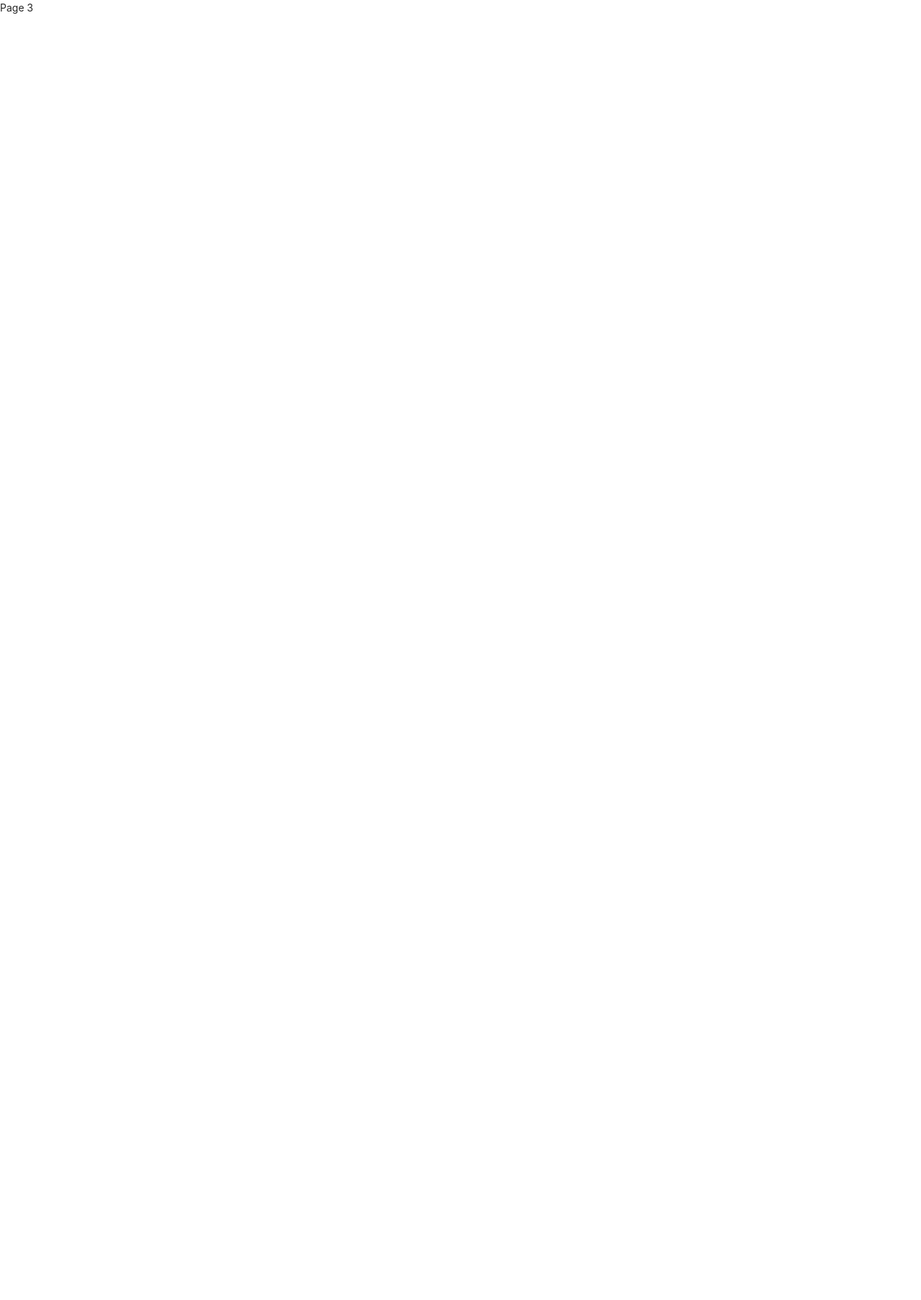
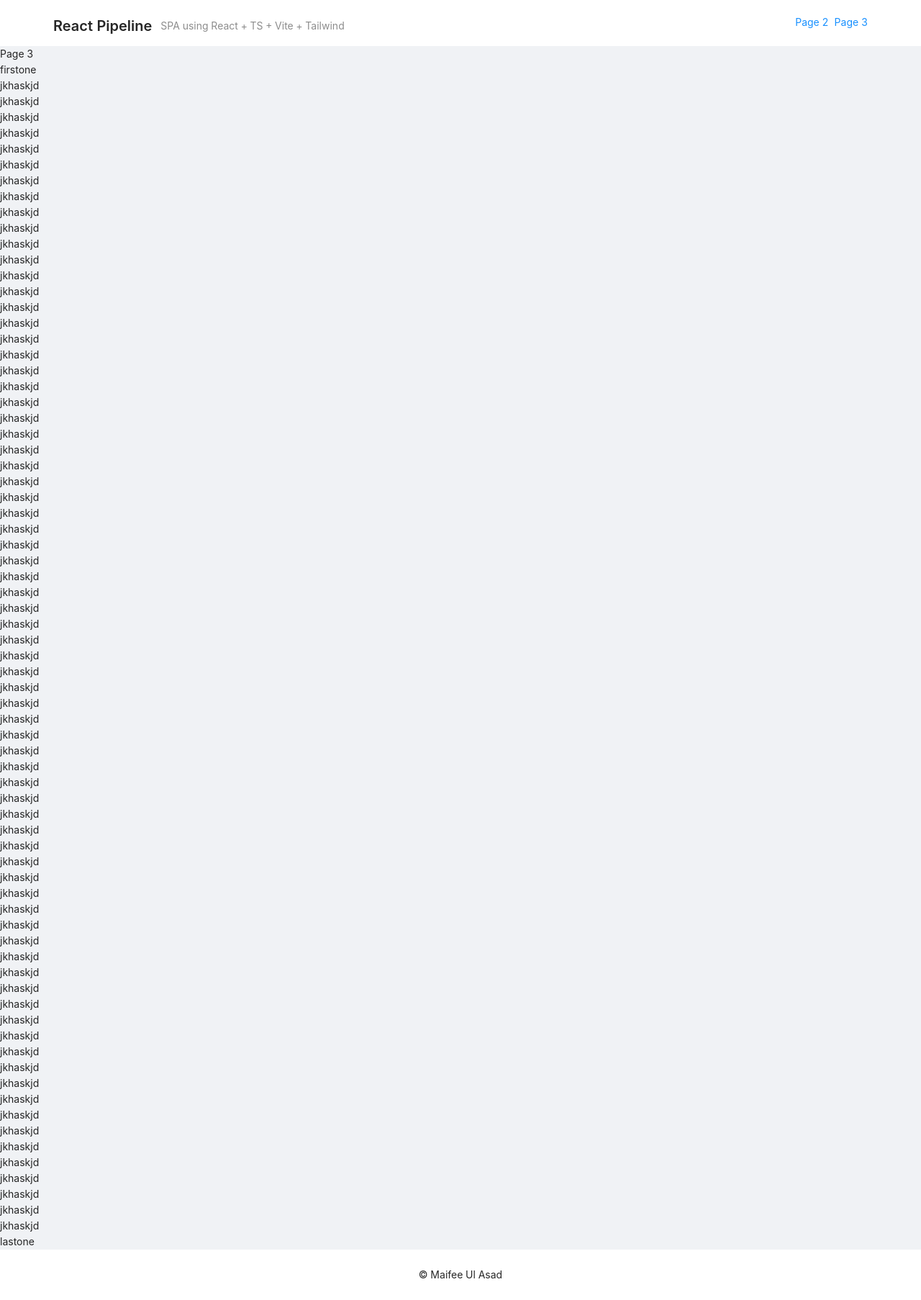
Before and after one commit to maifeeulasad/react-pipeline, a React (Vite) app: page /react-pipeline/page3 in a window 1280 px wide. Shown: the whole page at 72% size. Before the commit the page ends 800 px from the top, so only its background shows below. Built offline with nearby package versions, Linux system fonts and the light colour scheme.

Commit message:
basic antd layout in every page

```diff
--- a/index.html
+++ b/index.html
@@ -7,7 +7,7 @@
     <meta name="theme-color" content="#000000" />
     <meta
       name="description"
-      content="SPA created using React + TS + Vite + Tailwind"
+      content="SPA using React + TS + Vite + Tailwind"
     />
     <link rel="apple-touch-icon" href="./logo192.png" />
     <!--
--- a/src/App.tsx
+++ b/src/App.tsx
@@ -6,12 +6,14 @@ import {
   Navigate,
 } from 'react-router-dom';
 
+import { CustomLayout } from './layout/CustomLayout';
 import { Landing } from './component/landing/Landing';
 import { Page2 } from './component/Page2';
 import { Page3 } from './component/Page3';
 
 const App = () => (
   <BrowserRouter basename="/react-pipeline">
+    <CustomLayout>
       <Routes>
         <Route path="/landing" element={<Landing />} />
         <Route path="/page2" element={<Page2 />} />
@@ -21,7 +23,9 @@ const App = () => (
           element={<Navigate to="/landing" replace />}
         />
       </Routes>
+    </CustomLayout>
   </BrowserRouter>
+
 );
 
 // eslint-disable-next-line import/no-default-export
--- a/src/component/Page3.tsx
+++ b/src/component/Page3.tsx
@@ -2,7 +2,85 @@ import React, { useState } from 'react';
 
 const Page3 = () => {
   const [someState] = useState(3);
-  return <div>Page {someState}</div>;
+  return (
+    <div> Page {someState}
+      <div>firstone</div>
+      <div>jkhaskjd</div>
+      <div>jkhaskjd</div>
+      <div>jkhaskjd</div>
+      <div>jkhaskjd</div>
+      <div>jkhaskjd</div>
+      <div>jkhaskjd</div>
+      <div>jkhaskjd</div>
+      <div>jkhaskjd</div>
+      <div>jkhaskjd</div>
+      <div>jkhaskjd</div>
+      <div>jkhaskjd</div>
+      <div>jkhaskjd</div>
+      <div>jkhaskjd</div>
+      <div>jkhaskjd</div>
+      <div>jkhaskjd</div>
+      <div>jkhaskjd</div>
+      <div>jkhaskjd</div>
+      <div>jkhaskjd</div>
+      <div>jkhaskjd</div>
+      <div>jkhaskjd</div>
+      <div>jkhaskjd</div>
+      <div>jkhaskjd</div>
+      <div>jkhaskjd</div>
+      <div>jkhaskjd</div>
+      <div>jkhaskjd</div>
+      <div>jkhaskjd</div>
+      <div>jkhaskjd</div>
+      <div>jkhaskjd</div>
+      <div>jkhaskjd</div>
+      <div>jkhaskjd</div>
+      <div>jkhaskjd</div>
+      <div>jkhaskjd</div>
+      <div>jkhaskjd</div>
+      <div>jkhaskjd</div>
+      <div>jkhaskjd</div>
+      <div>jkhaskjd</div>
+      <div>jkhaskjd</div>
+      <div>jkhaskjd</div>
+      <div>jkhaskjd</div>
+      <div>jkhaskjd</div>
+      <div>jkhaskjd</div>
+      <div>jkhaskjd</div>
+      <div>jkhaskjd</div>
+      <div>jkhaskjd</div>
+      <div>jkhaskjd</div>
+      <div>jkhaskjd</div>
+      <div>jkhaskjd</div>
+      <div>jkhaskjd</div>
+      <div>jkhaskjd</div>
+      <div>jkhaskjd</div>
+      <div>jkhaskjd</div>
+      <div>jkhaskjd</div>
+      <div>jkhaskjd</div>
+      <div>jkhaskjd</div>
+      <div>jkhaskjd</div>
+      <div>jkhaskjd</div>
+      <div>jkhaskjd</div>
+      <div>jkhaskjd</div>
+      <div>jkhaskjd</div>
+      <div>jkhaskjd</div>
+      <div>jkhaskjd</div>
+      <div>jkhaskjd</div>
+      <div>jkhaskjd</div>
+      <div>jkhaskjd</div>
+      <div>jkhaskjd</div>
+      <div>jkhaskjd</div>
+      <div>jkhaskjd</div>
+      <div>jkhaskjd</div>
+      <div>jkhaskjd</div>
+      <div>jkhaskjd</div>
+      <div>jkhaskjd</div>
+      <div>jkhaskjd</div>
+      <div>jkhaskjd</div>
+      <div>lastone</div>
+    </div>
+  );
 };
 
 export { Page3 };
--- a/src/component/landing/Landing.tsx
+++ b/src/component/landing/Landing.tsx
@@ -1,8 +1,4 @@
 import React from 'react';
-import { PageHeader } from 'antd';
-import {
-  Link,
-} from 'react-router-dom';
 
 // import './Landing.css';
 
@@ -10,17 +6,7 @@ import logo from './landing.svg';
 
 const Landing = () => (
   <div>
-    <PageHeader
-      className="site-page-header"
-      title="Title"
-      subTitle="This is a subtitle"
-      extra={(
-        <>
-          <Link to="/page2">Page 2</Link>
-          <Link to="/page3">Page 3</Link>
-        </>
-)}
-    />
+
     <header>
       <img src={logo} className="animate-spin h-10" alt="logo" />
       <div className="text-red-600">
--- /dev/null
+++ b/src/layout/CustomLayout.tsx
@@ -0,0 +1,45 @@
+import React from 'react';
+import Layout from 'antd/lib/layout';
+import PageHeader from 'antd/lib/page-header';
+import { Link } from 'react-router-dom';
+
+const { Header, Content, Footer } = Layout;
+
+interface ILayoutProps {
+  children: any
+}
+
+// eslint-disable-next-line react/prefer-stateless-function
+class CustomLayout extends React.Component<ILayoutProps> {
+  render() {
+    const { children } = this.props;
+
+    return (
+      <Layout>
+        <Header style={{ backgroundColor: 'white' }}>
+          <PageHeader
+            className="site-page-header h-full"
+            title="React Pipeline"
+            subTitle="SPA using React + TS + Vite + Tailwind"
+            extra={
+              <>
+                <Link to="/page2">Page 2</Link>
+                <Link to="/page3">Page 3</Link>
+              </>
+            }
+          />
+        </Header>
+        <Content>
+          {children}
+        </Content>
+        <Footer style={{ backgroundColor: 'white' }}>
+          <div className="text-center">
+            &copy; Maifee Ul Asad
+          </div>
+        </Footer>
+      </Layout>
+    );
+  }
+}
+
+export { CustomLayout };
--- a/tailwind.config.js
+++ b/tailwind.config.js
@@ -1,6 +1,6 @@
 /** @type {import('tailwindcss').Config} */
 module.exports = {
-  content:["./src/component/**/*.{ts,tsx}"],
+  content:["./src/component/**/*.{ts,tsx}", "./src/layout/*.{ts,tsx}"],
   theme: {
     extend: {},
   },
```
Lines whose indentation alone changed are shown as unchanged.
